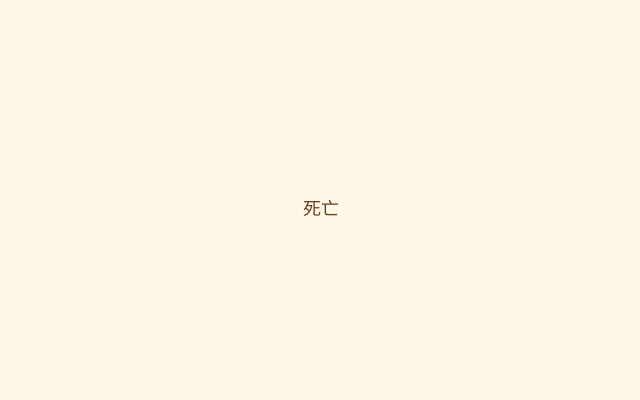
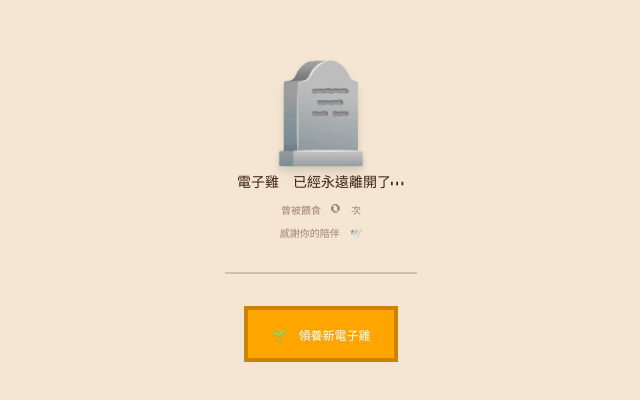
Before and after one commit to robin-li/ai-tamagotchi, a React (Vite) app in the folder frontend/: page /death in a window 1280 px wide. Shown: the part 194-594 px from the top of the page, without its empty margins (319-959 px from the left). Built offline with nearby package versions, Linux system fonts and the light colour scheme; sample sign-in values are in the browser's storage.

Commit message:
feat: T19 死亡頁面
- DeathPage：悼念訊息、🪦墓碑動畫、累計餵食統計
- 從 URL query params 讀取 petName + totalFeedings
- popstate 攔截禁止上一頁
- 領養按鈕清除快取導向 /init
- App.tsx：/death 路由更新

Closes #19

```diff
--- a/frontend/src/App.tsx
+++ b/frontend/src/App.tsx
@@ -4,6 +4,7 @@ import RegisterPage from './pages/RegisterPage';
 import InitPage from './pages/InitPage';
 import GamePage from './pages/GamePage';
 import FeedPage from './pages/FeedPage';
+import DeathPage from './pages/DeathPage';
 
 function PrivateRoute({ children }: { children: React.ReactNode }) {
   const token = localStorage.getItem('token');
@@ -20,19 +21,10 @@ function App() {
         <Route path="/init" element={<PrivateRoute><InitPage /></PrivateRoute>} />
         <Route path="/game" element={<PrivateRoute><GamePage /></PrivateRoute>} />
         <Route path="/feed" element={<PrivateRoute><FeedPage /></PrivateRoute>} />
-        <Route path="/death" element={<PrivateRoute><Placeholder page="死亡" /></PrivateRoute>} />
+        <Route path="/death" element={<PrivateRoute><DeathPage /></PrivateRoute>} />
         <Route path="*" element={<Navigate to="/login" replace />} />
       </Routes>
     </div>
   );
 }
-
-function Placeholder({ page }: { page: string }) {
-  return (
-    <div className="flex min-h-screen items-center justify-center">
-      <h1 className="text-lg font-pixel text-brown">{page}</h1>
-    </div>
-  );
-}
-
 export default App;
--- /dev/null
+++ b/frontend/src/pages/DeathPage.tsx
@@ -0,0 +1,89 @@
+import { useEffect } from 'react';
+import { useNavigate, useSearchParams } from 'react-router-dom';
+import { motion } from 'framer-motion';
+import { useQueryClient } from '@tanstack/react-query';
+
+export default function DeathPage() {
+  const navigate = useNavigate();
+  const queryClient = useQueryClient();
+  const [params] = useSearchParams();
+
+  const petName = params.get('petName') ?? '電子雞';
+  const totalFeedings = Number(params.get('totalFeedings') ?? 0);
+
+  // 禁止返回上一頁
+  useEffect(() => {
+    const block = () => {
+      window.history.pushState(null, '', window.location.href);
+    };
+    window.history.pushState(null, '', window.location.href);
+    window.addEventListener('popstate', block);
+    return () => window.removeEventListener('popstate', block);
+  }, []);
+
+  const handleAdopt = () => {
+    // 清除 pet 相關快取
+    queryClient.removeQueries({ queryKey: ['pet'] });
+    navigate('/init', { replace: true });
+  };
+
+  return (
+    <div className="flex min-h-screen flex-col items-center justify-center bg-[#F5E6D3] px-4">
+      {/* 墓碑區 */}
+      <motion.div
+        initial={{ opacity: 0, y: 30 }}
+        animate={{ opacity: 1, y: 0 }}
+        transition={{ duration: 0.8 }}
+        className="flex flex-col items-center"
+      >
+        <span className="text-8xl drop-shadow-lg">🪦</span>
+
+        <motion.p
+          initial={{ opacity: 0 }}
+          animate={{ opacity: 1 }}
+          transition={{ delay: 0.6, duration: 0.8 }}
+          className="mt-6 font-pixel text-sm text-brown-dark"
+        >
+          {petName} 已經永遠離開了…
+        </motion.p>
+
+        <motion.p
+          initial={{ opacity: 0 }}
+          animate={{ opacity: 1 }}
+          transition={{ delay: 1.0, duration: 0.8 }}
+          className="mt-3 font-pixel text-[10px] text-brown-light"
+        >
+          曾被餵食 {totalFeedings} 次
+        </motion.p>
+
+        <motion.p
+          initial={{ opacity: 0 }}
+          animate={{ opacity: 1 }}
+          transition={{ delay: 1.4, duration: 0.8 }}
+          className="mt-2 font-pixel text-[10px] text-brown-light"
+        >
+          感謝你的陪伴 🕊️
+        </motion.p>
+      </motion.div>
+
+      {/* 分隔線 */}
+      <motion.div
+        initial={{ scaleX: 0 }}
+        animate={{ scaleX: 1 }}
+        transition={{ delay: 1.8, duration: 0.6 }}
+        className="my-8 h-[2px] w-48 bg-brown-light opacity-40"
+      />
+
+      {/* 領養新電子雞按鈕 */}
+      <motion.button
+        initial={{ opacity: 0, y: 10 }}
+        animate={{ opacity: 1, y: 0 }}
+        transition={{ delay: 2.2, duration: 0.6 }}
+        onClick={handleAdopt}
+        className="border-4 border-orange-dark bg-orange px-6 py-4 font-pixel text-xs text-white transition-all hover:-translate-y-0.5 hover:bg-orange-dark hover:shadow-lg active:translate-y-0"
+      >
+        🌱 領養新電子雞
+      </motion.button>
+    </div>
+  );
+}
```
